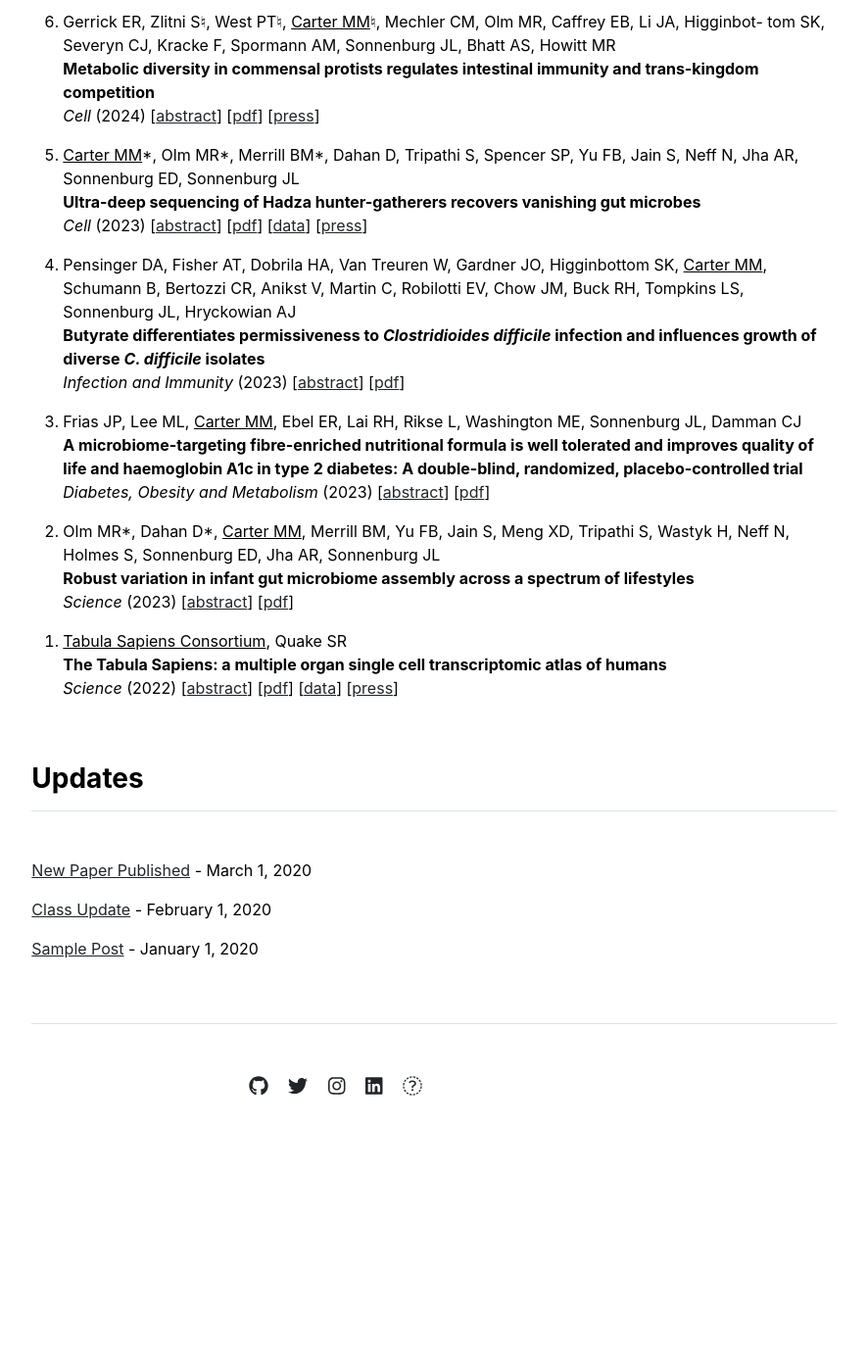
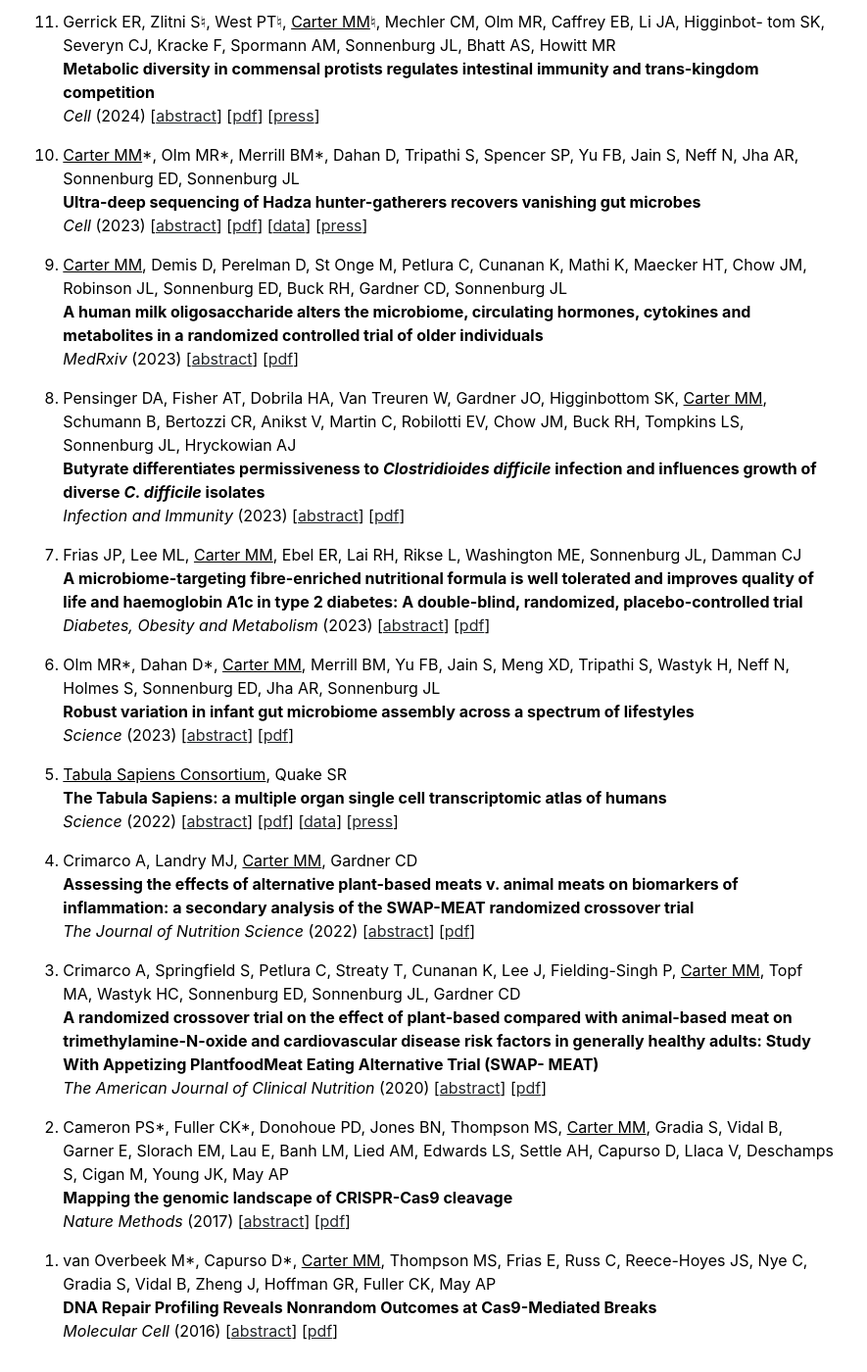
Before and after one commit to matt-cart/matt-cart.github.io, a Jekyll site: the page built from index.md, in a window 1280 px wide and 1400 px high, scrolled down 756 px. Shown: the whole window at 98% size, without its empty margins (197-1082 px from the left). Built offline with Jekyll 4.4.1, drawn with Linux system fonts in a browser that asks for light colours; before the commit the page ends 1975 px from its top, so only the background shows below that.

Commit message:
all pubs

```diff
--- a/_data/publications.yml
+++ b/_data/publications.yml
@@ -31,6 +31,16 @@ featured:
     pdf: '/publications/',
     data: 'https://zenodo.org/records/7782709',
     press: 'https://www.nature.com/articles/d41586-023-02065-y'
+  }
+  - {
+    name: 'A human milk oligosaccharide alters the microbiome, circulating hormones, cytokines
+and metabolites in a randomized controlled trial of older individuals',
+    authors: '<u>Carter MM</u>, Demis D, Perelman D, St Onge M, Petlura C, Cunanan K, Mathi K, Maecker HT, Chow
+JM, Robinson JL, Sonnenburg ED, Buck RH, Gardner CD, Sonnenburg JL',
+    journal: 'MedRxiv',
+    year: '2023',
+    abstract: 'https://www.medrxiv.org/content/10.1101/2023.08.18.23294085v1',
+    pdf: '/publications/'
   }
   - {
     name: 'Butyrate differentiates permissiveness to <i>Clostridioides difficile</i> infection and influences
@@ -73,3 +83,43 @@ N, Holmes S, Sonnenburg ED, Jha AR, Sonnenburg JL',
     data: 'https://tabula-sapiens-portal.ds.czbiohub.org/',
     press: 'https://phys.org/news/2022-05-tabula-sapiens-multi-organ-cell-atlas.html'
   }
+  - {
+    name: 'Assessing the effects of alternative plant-based meats v. animal meats on biomarkers of
+inflammation: a secondary analysis of the SWAP-MEAT randomized crossover trial',
+    authors: 'Crimarco A, Landry MJ, <u>Carter MM</u>, Gardner CD',
+    journal: 'The Journal of Nutrition Science',
+    year: '2022',
+    abstract: 'https://pubmed.ncbi.nlm.nih.gov/36304815/',
+    pdf: '/publications/'
+  }
+  - {
+    name: 'A randomized crossover trial on the effect of plant-based compared with animal-based
+meat on trimethylamine-N-oxide and cardiovascular disease risk factors in generally
+healthy adults: Study With Appetizing PlantfoodMeat Eating Alternative Trial (SWAP-
+MEAT)',
+    authors: 'Crimarco A, Springfield S, Petlura C, Streaty T, Cunanan K, Lee J, Fielding-Singh P, <u>Carter MM</u>,
+Topf MA, Wastyk HC, Sonnenburg ED, Sonnenburg JL, Gardner CD',
+    journal: 'The American Journal of Clinical Nutrition',
+    year: '2020',
+    abstract: 'https://pubmed.ncbi.nlm.nih.gov/32780794/',
+    pdf: '/publications/'
+  }
+  - {
+    name: 'Mapping the genomic landscape of CRISPR-Cas9 cleavage',
+    authors: 'Cameron PS*, Fuller CK*, Donohoue PD, Jones BN, Thompson MS, <u>Carter MM</u>, Gradia S, Vidal B,
+Garner E, Slorach EM, Lau E, Banh LM, Lied AM, Edwards LS, Settle AH, Capurso D, Llaca V,
+Deschamps S, Cigan M, Young JK, May AP',
+    journal: 'Nature Methods',
+    year: '2017',
+    abstract: 'https://pubmed.ncbi.nlm.nih.gov/28459459/',
+    pdf: '/publications/'
+  }
+  - {
+    name: 'DNA Repair Profiling Reveals Nonrandom Outcomes at Cas9-Mediated Breaks',
+    authors: 'van Overbeek M*, Capurso D*, <u>Carter MM</u>, Thompson MS, Frias E, Russ C, Reece-Hoyes JS, Nye C,
+Gradia S, Vidal B, Zheng J, Hoffman GR, Fuller CK, May AP',
+    journal: 'Molecular Cell',
+    year: '2016',
+    abstract: 'https://pubmed.ncbi.nlm.nih.gov/27499295/',
+    pdf: '/publications/'
+  }
```
